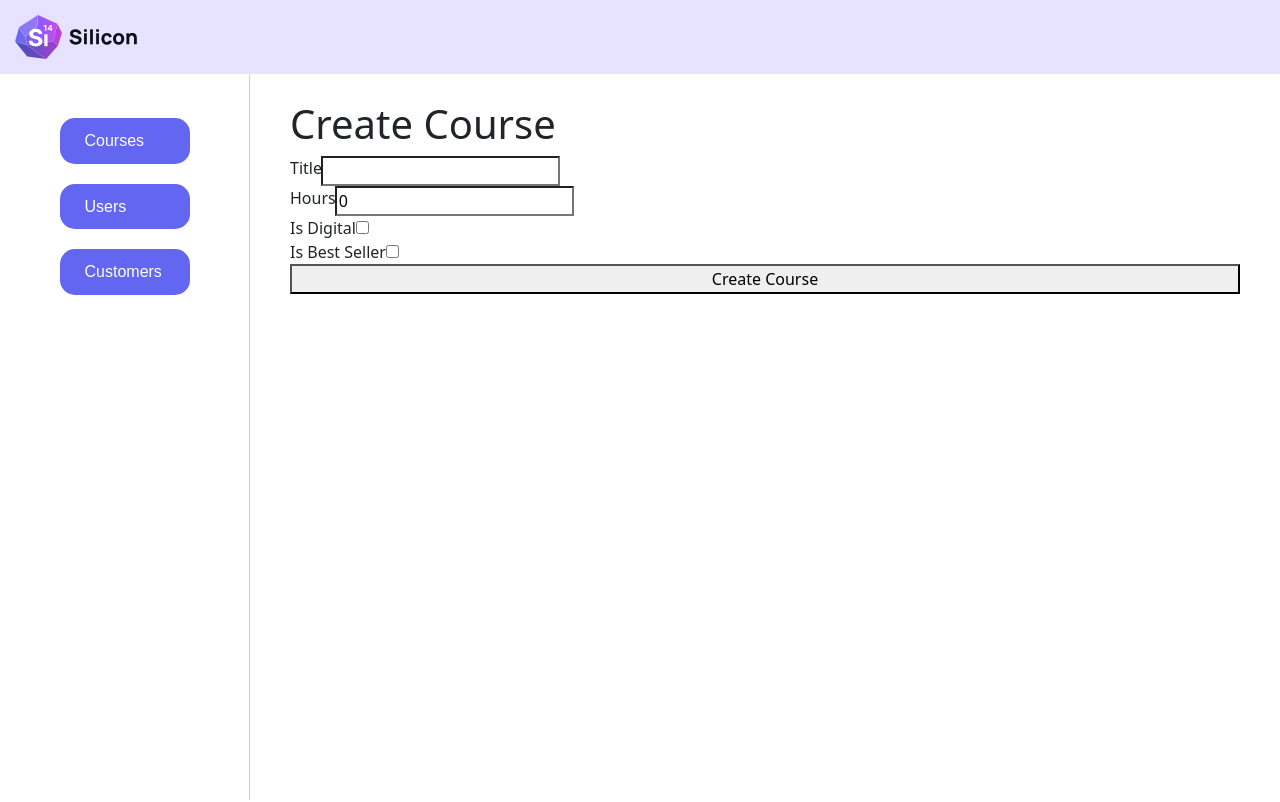
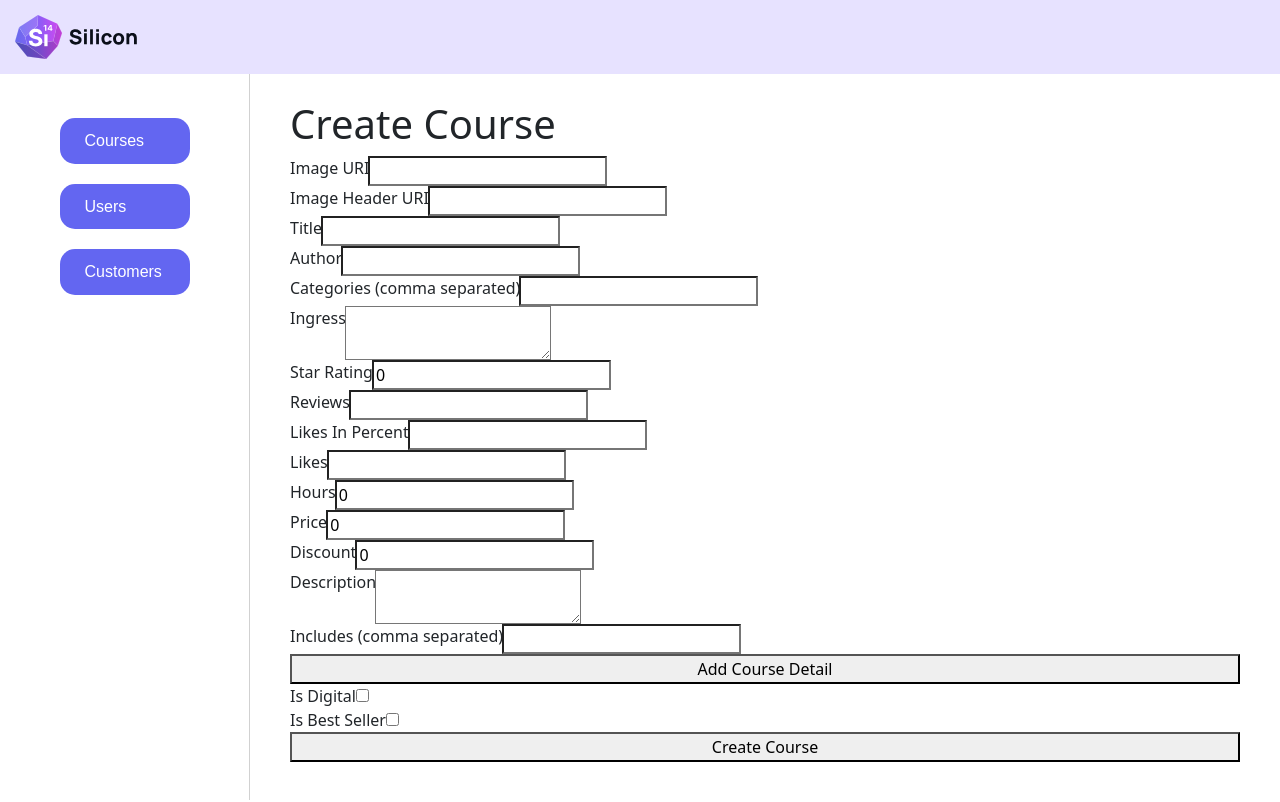
Before and after one commit to Fadi-Alyonan-WIN23-jsbackend/Backoffice_Silicon_nextJS, a Next.js app: page /adminCourses/createCourse in a window 1280 px wide. Built offline with nearby package versions, Linux system fonts and the light colour scheme.

Commit message:
createCourse added new parameters and new mapping for full course guarantee. Also, STARTED field validation

```diff
--- a/app/adminCourses/createCourse/page.tsx
+++ b/app/adminCourses/createCourse/page.tsx
@@ -7,9 +7,9 @@ import { CreateCourseInput } from '@/app/interfaces/createCourseTypes';
 import { createNewCourse } from './createCourse';
 
 export default function CreateCourse() {
-    const router = useRouter();
-    const [error, setError] = useState<string>('');
-    const [loading, setLoading] = useState<boolean>(false);
+  const router = useRouter()
+  const [error, setError] = useState<string>('')
+  const [loading, setLoading] = useState<boolean>(false)
   const [course, setCourse] = useState<CreateCourseInput>({
     imageUri: "",
     imageHeaderUri: "",
@@ -35,20 +35,108 @@ export default function CreateCourse() {
     isBestSeller: false,
   })
 
-    const onChange = (e: React.ChangeEvent<HTMLInputElement>) => {
-      const { name, value, type, checked } = e.target;
-      const newValue = type === 'checkbox' ? checked : value
+  const onChange = (e: React.ChangeEvent<HTMLInputElement | HTMLTextAreaElement>) => {
+    const { name, value, type } = e.target as HTMLInputElement | HTMLTextAreaElement
+    let newValue: any
 
+    if (type === 'checkbox') {
+      newValue = (e.target as HTMLInputElement).checked
+    } else if (type === 'number') {
+      newValue = parseFloat(value)
+    } else {
+      newValue = value
+    }
+
+    if (name.includes('courseDetails')) {
+      const [_, index, field] = name.split('-')
+      handleArrayChange(parseInt(index), field, newValue)
+    } else if (name.includes('prices')) {
+      const [_, field] = name.split('-')
+      setCourse(prevState => ({
+        ...prevState,
+        prices: {
+          ...prevState.prices,
+          [field]: newValue
+        }
+      }));
+    } else if (name.includes('courseContent')) {
+      const [_, field] = name.split('-')
+      setCourse(prevState => ({
+        ...prevState,
+        courseContent: {
+          ...prevState.courseContent,
+          [field]: newValue
+        }
+      }))
+    } else {
       setCourse(prevState => ({
         ...prevState,
         [name]: newValue
       }))
+    }
+  };
+
+  const handleArrayChange = (index: number, field: string, value: any) => {
+    const updatedDetails = [...course.courseContent.courseDetails]
+    updatedDetails[index] = {
+      ...updatedDetails[index],
+      [field]: value,
+    }
+    setCourse(prevState => ({
+      ...prevState,
+      courseContent: {
+        ...prevState.courseContent,
+        courseDetails: updatedDetails,
+      }
+    }))
+  }
+
+  const addCourseDetail = () => {
+    setCourse(prevState => ({
+      ...prevState,
+      courseContent: {
+        ...prevState.courseContent,
+        courseDetails: [
+          ...prevState.courseContent.courseDetails,
+          { id: prevState.courseContent.courseDetails.length + 1, title: '', description: '' }
+        ]
+      }
+    }))
+  }
+
+  const validateCourse = (course: CreateCourseInput): boolean => {
+    if (
+      !course.imageUri ||
+      !course.imageHeaderUri ||
+      !course.title ||
+      !course.author ||
+      course.categories.length === 0 ||
+      !course.ingress ||
+      !course.reviews ||
+      !course.likesInPercent ||
+      !course.likes ||
+      !course.hours ||
+      !course.prices.price ||
+      !course.prices.discount ||
+      !course.courseContent.description ||
+      course.courseContent.includes.length === 0 ||
+      course.courseContent.courseDetails.length === 0
+    ) {
+      return false
+    }
+    return true
   }
 
   const handleSubmit = async (e: FormEvent<HTMLFormElement>) => {
     e.preventDefault()
     setLoading(true)
     setError('')
+
+    if (!validateCourse(course)) {
+      setError('All fields are required.')
+      setLoading(false)
+      return
+    }
 
     try {
       const result = await createNewCourse(course)
@@ -79,17 +167,17 @@ export default function CreateCourse() {
           },
           isDigital: false,
           isBestSeller: false,
-          });
+        })
       } else {
         setError('Could not create course. Please check your input and try again.')
       }
     } catch (error) {
-        console.error(error)
+      console.error(error);
       setError('Could not create course. Please try again later.')
     }
 
     setLoading(false)
-    };
+  }
 
   return (
     <main>
@@ -99,13 +187,74 @@ export default function CreateCourse() {
       <div>
         <form className={`createCourseForm ${style.createCourseForm}`} onSubmit={handleSubmit} noValidate>
           <div className="input-group">
+            <label htmlFor="imageUri">Image URI</label>
+            <input type="text" id="imageUri" name="imageUri" value={course.imageUri} onChange={onChange} />
+          </div>
+          <div className="input-group">
+            <label htmlFor="imageHeaderUri">Image Header URI</label>
+            <input type="text" id="imageHeaderUri" name="imageHeaderUri" value={course.imageHeaderUri} onChange={onChange} />
+          </div>
+          <div className="input-group">
             <label htmlFor="title">Title</label>
-              <input type="text" id="title" name="title" value={course.title} onChange={onChange} className={error ? 'error' : ''} />
+            <input type="text" id="title" name="title" value={course.title} onChange={onChange} />
+          </div>
+          <div className="input-group">
+            <label htmlFor="author">Author</label>
+            <input type="text" id="author" name="author" value={course.author} onChange={onChange} />
+          </div>
+          <div className="input-group">
+            <label htmlFor="categories">Categories (comma separated)</label>
+            <input type="text" id="categories" name="categories" value={course.categories.join(", ")} onChange={(e) => setCourse({ ...course, categories: e.target.value.split(", ").map(item => item.trim()) })} />
+          </div>
+          <div className="input-group">
+            <label htmlFor="ingress">Ingress</label>
+            <textarea id="ingress" name="ingress" value={course.ingress} onChange={onChange}></textarea>
+          </div>
+          <div className="input-group">
+            <label htmlFor="starRating">Star Rating</label>
+            <input type="number" step="0.1" id="starRating" name="starRating" value={course.starRating} onChange={onChange} />
+          </div>
+          <div className="input-group">
+            <label htmlFor="reviews">Reviews</label>
+            <input type="text" id="reviews" name="reviews" value={course.reviews} onChange={onChange} />
+          </div>
+          <div className="input-group">
+            <label htmlFor="likesInPercent">Likes In Percent</label>
+            <input type="text" id="likesInPercent" name="likesInPercent" value={course.likesInPercent} onChange={onChange} />
+          </div>
+          <div className="input-group">
+            <label htmlFor="likes">Likes</label>
+            <input type="text" id="likes" name="likes" value={course.likes} onChange={onChange} />
           </div>
           <div className="input-group">
             <label htmlFor="hours">Hours</label>
-              <input type="text" id="hours" name="hours" value={course.hours} onChange={onChange} className={error ? 'error' : ''} />
+            <input type="text" id="hours" name="hours" value={course.hours} onChange={onChange} />
           </div>
+          <div className="input-group">
+            <label htmlFor="price">Price</label>
+            <input type="number" id="price" name="prices-price" value={course.prices.price} onChange={onChange} />
+          </div>
+          <div className="input-group">
+            <label htmlFor="discount">Discount</label>
+            <input type="number" id="discount" name="prices-discount" value={course.prices.discount} onChange={onChange} />
+          </div>
+          <div className="input-group">
+            <label htmlFor="description">Description</label>
+            <textarea id="description" name="courseContent-description" value={course.courseContent.description} onChange={onChange}></textarea>
+          </div>
+          <div className="input-group">
+            <label htmlFor="includes">Includes (comma separated)</label>
+            <input type="text" id="includes" name="courseContent-includes" value={course.courseContent.includes.join(", ")} onChange={(e) => setCourse({ ...course, courseContent: { ...course.courseContent, includes: e.target.value.split(", ").map(item => item.trim()) } })} />
+          </div>
+          {course.courseContent.courseDetails.map((detail, index) => (
+            <div key={index} className="input-group">
+              <label htmlFor={`courseDetailTitle-${index}`}>Course Detail Title</label>
+              <input type="text" id={`courseDetailTitle-${index}`} name={`courseDetails-${index}-title`} value={detail.title} onChange={onChange} />
+              <label htmlFor={`courseDetailDescription-${index}`}>Course Detail Description</label>
+              <textarea id={`courseDetailDescription-${index}`} name={`courseDetails-${index}-description`} value={detail.description} onChange={onChange}></textarea>
+            </div>
+          ))}
+          <button type="button" onClick={addCourseDetail}>Add Course Detail</button>
           <div className="checkbox-group">
             <label htmlFor="isDigital">Is Digital</label>
             <input type="checkbox" id="isDigital" name="isDigital" checked={course.isDigital} onChange={onChange} />
@@ -115,8 +264,8 @@ export default function CreateCourse() {
             <input type="checkbox" id="isBestSeller" name="isBestSeller" checked={course.isBestSeller} onChange={onChange} />
           </div>
           <button type="submit" disabled={loading}>{loading ? 'Loading...' : 'Create Course'}</button>
-            {error && <p className="error-message">{error}</p>}
         </form>
+        {error && <p className="error">{error}</p>}
       </div>
     </main>
   );
```
Also changed, not shown: app/adminCourses/createCourse/createCourse.ts (+11 -11 lines). Lines whose indentation alone changed are shown as unchanged.
